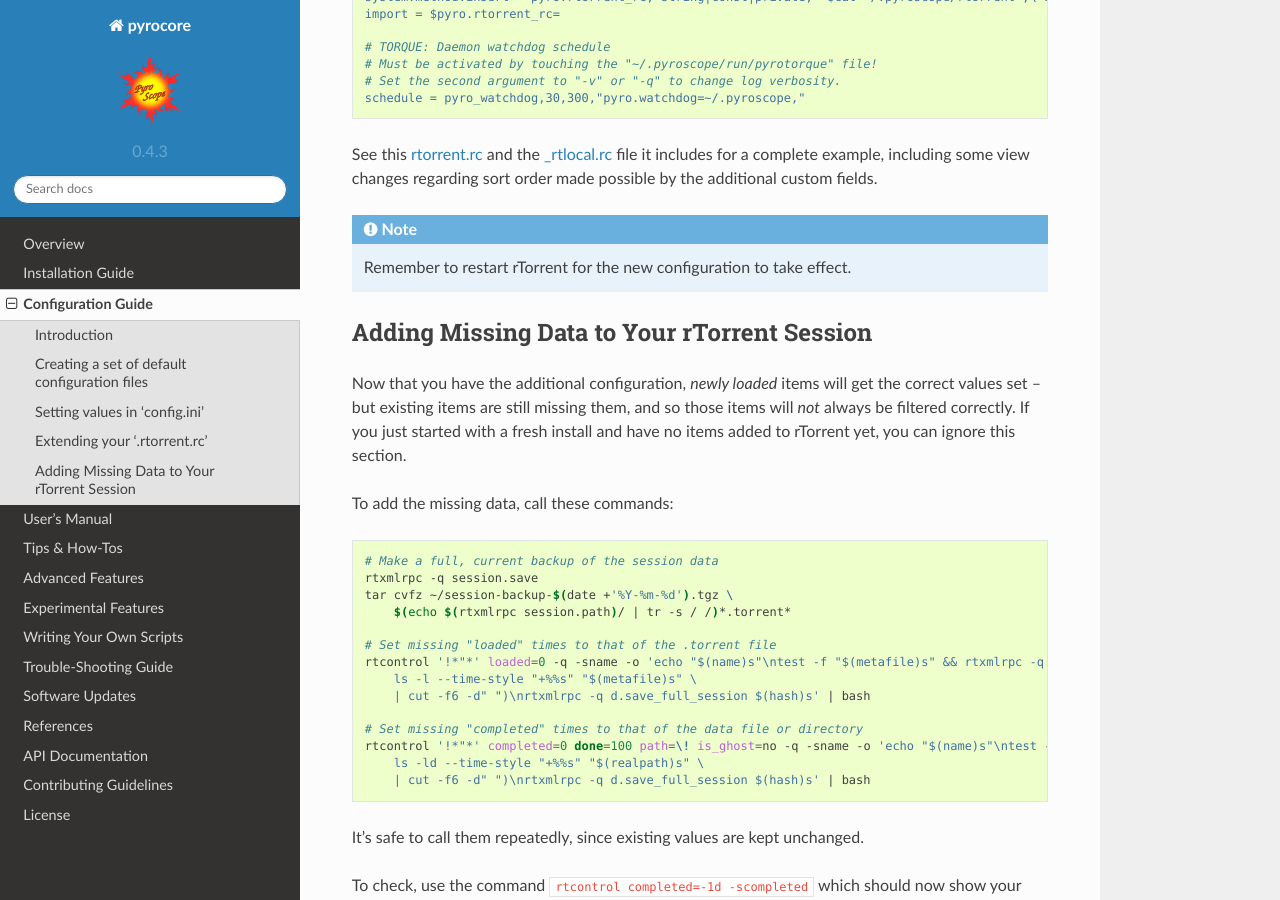
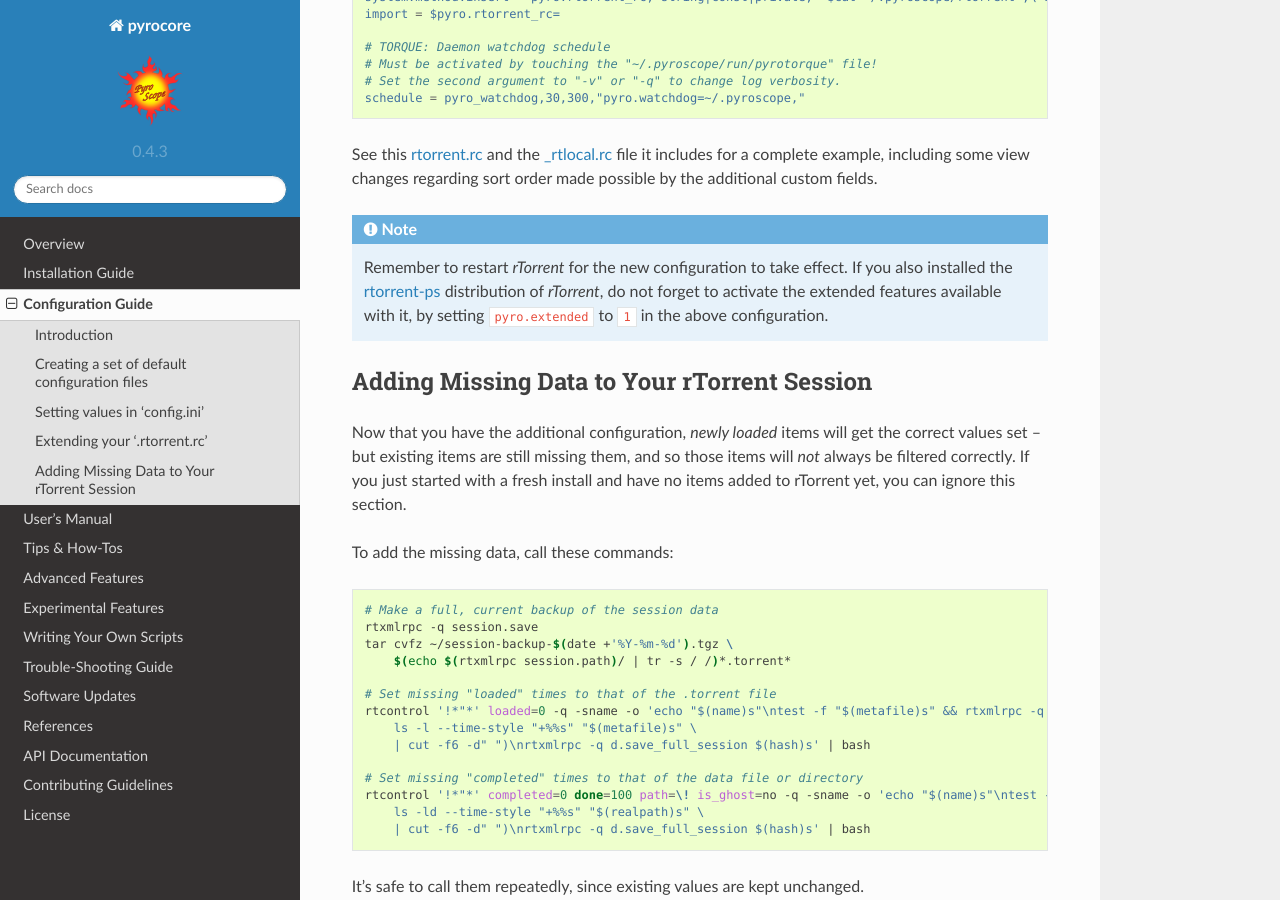
Before and after one commit to pyroscope/pyrocore, a Sphinx documentation site: the page built from docs/setup.rst, in a window 1280 px wide and 900 px high, scrolled down 3112 px. Built offline with Sphinx 7.4.7 and the Read the Docs theme 2.0.0, drawn with Linux system fonts in a browser that asks for light colours.

Commit message:
docs: mention rtorrent-ps / pyro.extended explicitly

```diff
--- a/docs/setup.rst
+++ b/docs/setup.rst
@@ -175,7 +175,10 @@ including some view changes regarding sort order made possible by the additional
 
 .. note::
 
-    Remember to restart rTorrent for the new configuration to take effect.
+    Remember to restart *rTorrent* for the new configuration to take effect.
+    If you also installed the `rtorrent-ps`_ distribution of *rTorrent*,
+    do not forget to activate the extended features available with it,
+    by setting ``pyro.extended`` to ``1`` in the above configuration.
 
 
 .. _backfill-data:
@@ -210,3 +213,6 @@ It's safe to call them repeatedly, since existing values are kept unchanged.
 
 To check, use the command ``rtcontrol completed=-1d -scompleted`` which should now
 show your completed downloads of the last 24 hours, in order.
+
+
+.. _`rtorrent-ps`: https://github.com/pyroscope/rtorrent-ps
```
